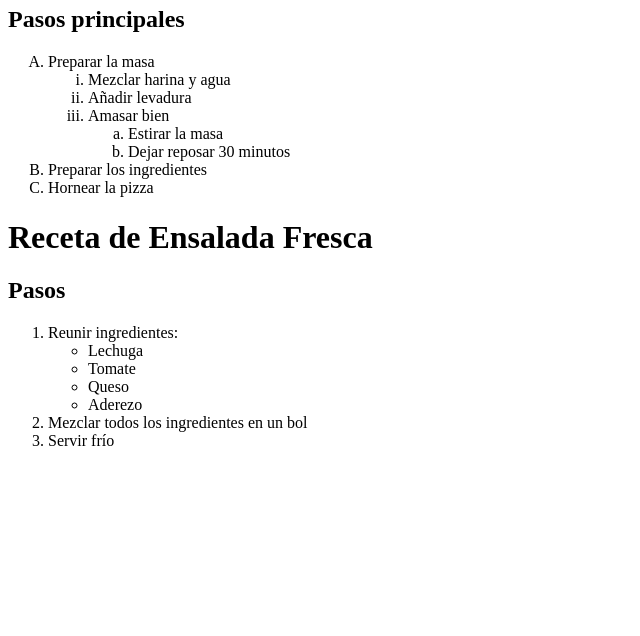
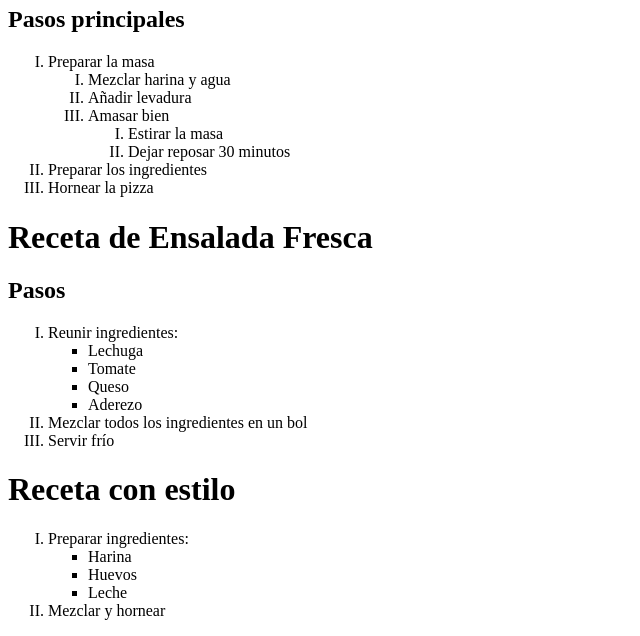
Before and after one commit to magarcia08/RecetaConListasOrdenadas_html_GarciaMaria, a plain HTML site: page index.html in a window 1280 px wide. Shown: the part 544-1180 px from the top of the page, without its empty margins (0-640 px from the left). Before the commit the page ends 1010 px from the top, so only its background shows below. Drawn offline with Linux system fonts and the light colour scheme.

Commit message:
feat: :sparkles: reto adicional viñetas cuadradas y numero romanos

```diff
--- a/index.html
+++ b/index.html
@@ -3,6 +3,7 @@
 <head>
   <meta charset="utf-8">
   <title>Receta de Pastel</title>
+
 </head>
 <body>
     <h2>Pasos principales</h2>
@@ -69,5 +70,26 @@
     <li>Mezclar todos los ingredientes en un bol</li>
     <li>Servir frío</li>
   </ol>
+
+  <h1>Receta con estilo</h1>
+    <style>
+    ol {
+      list-style-type: upper-roman; /* Números romanos (I, II, III) */
+    }
+    ul {
+      list-style-type: square; /* Viñetas cuadradas */
+    }
+  </style>
+  <ol>
+    <li>Preparar ingredientes:
+      <ul>
+        <li>Harina</li>
+        <li>Huevos</li>
+        <li>Leche</li>
+      </ul>
+    </li>
+    <li>Mezclar y hornear</li>
+  </ol>
+
 </body>
 </html>
```
